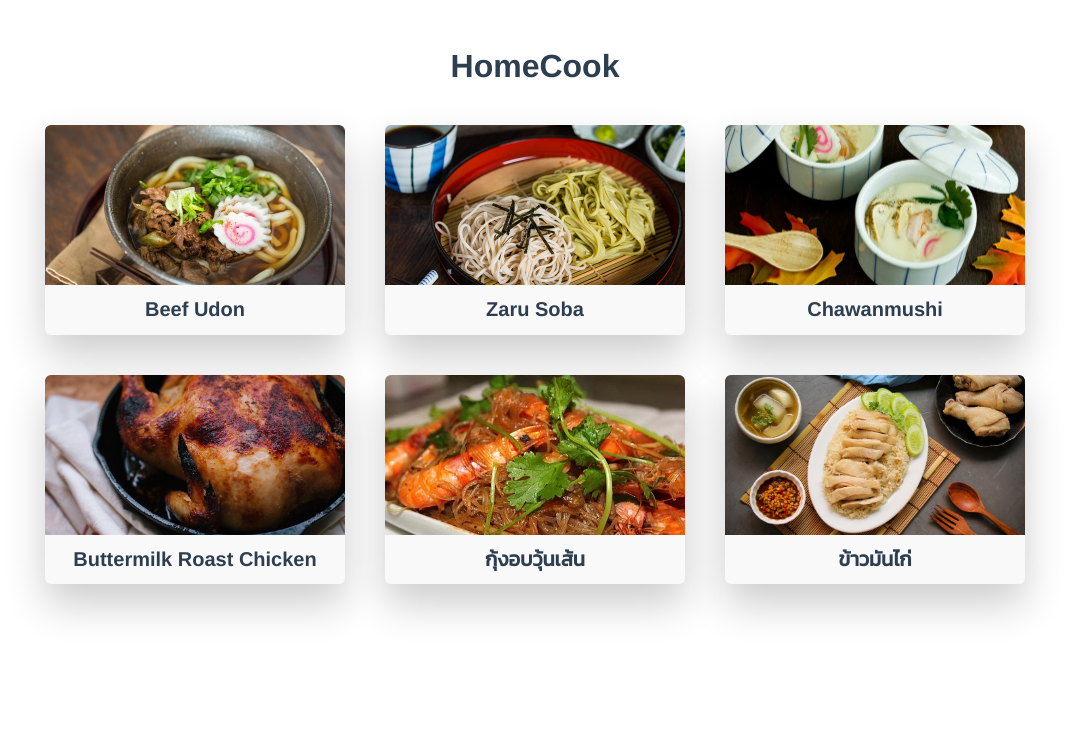
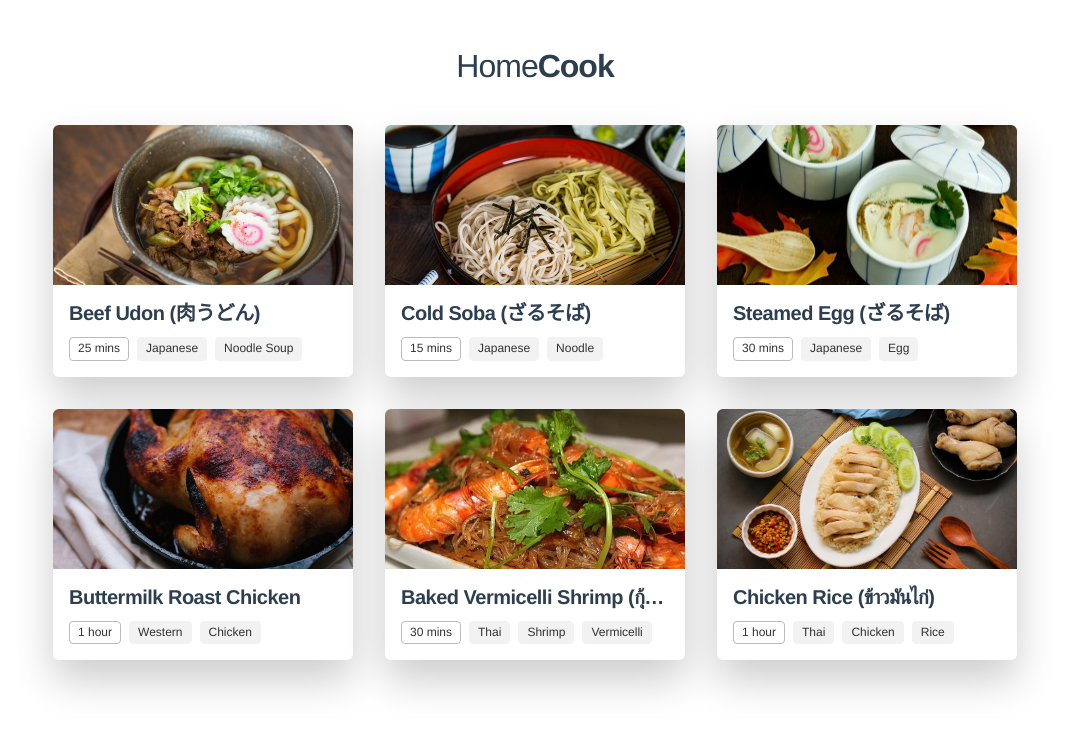
Before and after one commit to wivorn/homecook, a Vue app: page /#/ in a window 1280 px wide. Shown: the top 732 px of the page, without its empty margins (105-1174 px from the left). Built offline with nearby package versions, Linux system fonts and the light colour scheme.

Commit message:
Add tags and fix animation on resize

```diff
--- a/public/index.html
+++ b/public/index.html
@@ -5,10 +5,6 @@
     <meta http-equiv="X-UA-Compatible" content="IE=edge" />
     <meta name="viewport" content="width=device-width,initial-scale=1.0" />
     <link rel="icon" href="<%= BASE_URL %>favicon.ico" />
-    <link
-      href="https://fonts.googleapis.com/css?family=Kanit"
-      rel="stylesheet"
-    />
     <title>client</title>
   </head>
   <body>
--- a/src/components/RecipeCard.vue
+++ b/src/components/RecipeCard.vue
@@ -1,7 +1,16 @@
 <template>
-  <a class="recipe-card" :href="url" :data-lang="lang">
+  <a class="recipe-card" :href="recipe.url">
     <div class="image" :style="{ backgroundImage: imageUrl }"></div>
-    <h1>{{ name }}</h1>
+    <div class="info">
+      <h1 class="name">
+        {{ recipe.name }}
+        <span v-if="recipe.altName">({{ recipe.altName }})</span>
+      </h1>
+      <div class="tags" v-if="recipe.time">
+        <div class="tag time">{{ recipe.time }}</div>
+        <div class="tag" v-for="tag in recipe.tags" :key="tag">{{ tag }}</div>
+      </div>
+    </div>
   </a>
 </template>
 
@@ -9,13 +18,11 @@
 export default {
   name: "RecipeCard",
   props: {
-    image: String,
-    name: String,
-    url: String,
-    lang: String
+    recipe: Object
   },
   data() {
     return {
+      elem: null,
       left: 0,
       top: 0,
       offsetFactor: 10
@@ -23,15 +30,15 @@ export default {
   },
   computed: {
     imageUrl() {
-      if (this.image) {
-        return `url('` + require(`@/assets/${this.image}`) + `')`;
+      if (this.recipe.image) {
+        return `url('` + require(`@/assets/${this.recipe.image}`) + `')`;
       } else {
         return `url('` + require(`@/assets/placeholder.png`) + `')`;
       }
     }
   },
   methods: {
-    mouseMoveHandler: function(e) {
+    handleMouseMove: function(e) {
       const offsetX = 0.5 - (e.pageX - this.left) / this.$el.clientWidth;
       const offsetY = 0.5 - (e.pageY - this.top) / this.$el.clientHeight;
 
@@ -42,22 +49,28 @@ export default {
           this.offsetFactor}deg) rotateY(${-offsetX * this.offsetFactor}deg)`
       );
     },
-    mouseLeaveHandler: function(e) {
+    handleMouseLeave: function() {
       this.$el.setAttribute(
         "style",
         `transform: perspective(800px) translateY(0) rotateX(0) rotateY(0)`
       );
+    },
+    getPositions: function() {
+      this.left = this.elem.getBoundingClientRect().left;
+      this.top = this.elem.getBoundingClientRect().top;
     }
   },
   mounted() {
-    this.$el.addEventListener("mousemove", this.mouseMoveHandler);
-    this.$el.addEventListener("mouseleave", this.mouseLeaveHandler);
-    this.left = this.$el.getBoundingClientRect().left;
-    this.top = this.$el.getBoundingClientRect().top;
+    this.elem = this.$el;
+    this.elem.addEventListener("mousemove", this.handleMouseMove);
+    this.elem.addEventListener("mouseleave", this.handleMouseLeave);
+    window.addEventListener("resize", this.getPositions);
+    this.getPositions();
   },
   beforeDestroy() {
-    this.$el.removeEventListener("mousemove", this.mouseMoveHandler);
-    this.$el.removeEventListener("mouseleave", this.mouseLeaveHandler);
+    this.elem.removeEventListener("mousemove", this.handleMouseMove);
+    this.elem.removeEventListener("mouseleave", this.handleMouseLeave);
+    window.removeEventListener("resize", this.getPositions);
   }
 };
 </script>
@@ -66,26 +79,32 @@ export default {
 .recipe-card {
   position: relative;
   overflow: hidden;
-  flex: 1 1 33.333%;
+  flex: 1 1 300px;
   max-width: 300px;
-  margin: 0 20px 40px;
+  margin: 0 16px 32px;
   border-radius: 6px;
-  background: #f9f9f9;
+  background: #ffffff;
+  text-decoration: none;
+  text-align: left;
   box-shadow: 0 20px 40px rgba(0, 0, 0, 0.2);
   backface-visibility: hidden;
   transform-style: preserve-3d;
   transition: transform 400ms;
   cursor: pointer;
-  text-decoration: none;
   color: #2c3e50;
 
   &:hover {
     transition: transform 100ms;
   }
 
-  @media screen and (max-width: 600px) {
-    flex-basis: 100%;
-    margin: 0 auto 40px;
+  @media screen and (max-width: 696px) {
+    flex: 0 1 100%;
+    max-width: 360px;
+  }
+
+  @media screen and (max-width: 392px) {
+    max-width: 100%;
+    margin: 0 auto 24px;
   }
 
   .image {
@@ -96,12 +115,39 @@ export default {
     background-position: center;
   }
 
-  h1 {
-    font-size: 20px;
+  .info {
+    padding: 16px;
+
+    .name {
+      display: block;
+      font-size: 20px;
+      margin: 0 0 12px;
+      line-height: 1.2;
+      overflow: hidden;
+      text-overflow: ellipsis;
+      white-space: nowrap;
+      letter-spacing: -0.5px;
+    }
   }
 
-  &[data-lang="th"] {
-    font-family: "Kanit";
+  .tag {
+    box-sizing: border-box;
+    display: inline-block;
+    padding: 4px 8px;
+    background: #f2f2f2;
+    border-radius: 4px;
+    font-size: 12px;
+    color: rgba(0, 0, 0, 0.8);
+    border: 1px solid #f2f2f2;
+
+    &.time {
+      background: white;
+      border: 1px solid #bbb;
+    }
+
+    & + .tag {
+      margin-left: 8px;
+    }
   }
 }
 </style>
--- a/src/views/Home.vue
+++ b/src/views/Home.vue
@@ -1,14 +1,11 @@
 <template>
   <div class="home">
-    <h1>HomeCook</h1>
+    <h1>Home<span>Cook</span></h1>
     <div class="recipes">
       <RecipeCard
         v-for="recipe in recipes"
         :key="recipe.name"
-        :image="recipe.image"
-        :name="recipe.name"
-        :url="recipe.url"
-        :lang="recipe.lang"
+        :recipe="recipe"
       />
     </div>
   </div>
@@ -28,37 +25,52 @@ export default {
       recipes: [
         {
           name: "Beef Udon",
+          altName: "肉うどん",
           image: "beef_udon.jpg",
-          url: "https://www.justonecookbook.com/beef-udon/"
+          url: "https://www.justonecookbook.com/beef-udon/",
+          time: "25 mins",
+          tags: ["Japanese", "Noodle Soup"]
         },
         {
-          name: "Zaru Soba",
+          name: "Cold Soba",
+          altName: "ざるそば",
           image: "cold_soba.jpg",
-          url: "https://www.justonecookbook.com/zaru-soba-cold-soba-noodles/"
+          url: "https://www.justonecookbook.com/zaru-soba-cold-soba-noodles/",
+          time: "15 mins",
+          tags: ["Japanese", "Noodle"]
         },
         {
-          name: "Chawanmushi",
+          name: "Steamed Egg",
+          altName: "ざるそば",
           image: "chawanmushi.jpg",
           url:
-            "https://www.justonecookbook.com/chawanmushi-savory-steamed-egg-custard/"
+            "https://www.justonecookbook.com/chawanmushi-savory-steamed-egg-custard/",
+          time: "30 mins",
+          tags: ["Japanese", "Egg"]
         },
         {
           name: "Buttermilk Roast Chicken",
           image: "buttermilk_roast_chicken.jpg",
           url:
-            "https://www.saltfatacidheat.com/buttermilkmarinated-roast-chicken/"
+            "https://www.saltfatacidheat.com/buttermilkmarinated-roast-chicken/",
+          time: "1 hour",
+          tags: ["Western", "Chicken"]
         },
         {
-          name: "กุ้งอบวุ้นเส้น",
+          name: "Baked Vermicelli Shrimp",
+          altName: "กุ้งอบวุ้นเส้น",
           image: "shrimp_with_vermicelli.jpg",
           url: "https://food.mthai.com/food-recipe/125476.html",
-          lang: "th"
+          time: "30 mins",
+          tags: ["Thai", "Shrimp", "Vermicelli"]
         },
         {
-          name: "ข้าวมันไก่",
+          name: "Chicken Rice",
+          altName: "ข้าวมันไก่",
           image: "chicken_rice.jpg",
           url: "https://www.wongnai.com/recipes/hainanese-chicken-rice",
-          lang: "th"
+          time: "1 hour",
+          tags: ["Thai", "Chicken", "Rice"]
         }
       ]
     };
@@ -69,6 +81,12 @@ export default {
 <style lang="scss" scoped>
 h1 {
   margin: 48px 0 40px;
+  letter-spacing: -1px;
+  font-weight: normal;
+
+  span {
+    font-weight: bold;
+  }
 }
 
 .recipes {
@@ -77,7 +95,7 @@ h1 {
   justify-content: center;
   max-width: 1080px;
   margin: 0 auto;
-  padding: 0 20px;
+  padding: 0 16px;
   transform: translateZ(0);
 }
 </style>
```
